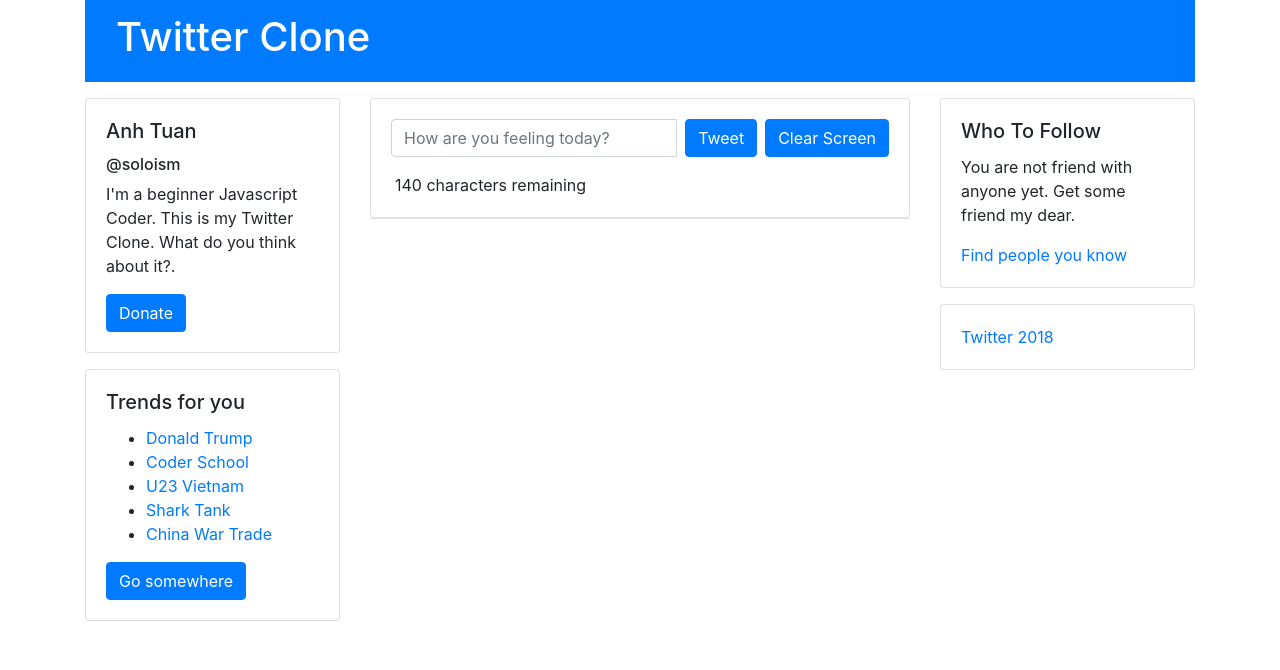
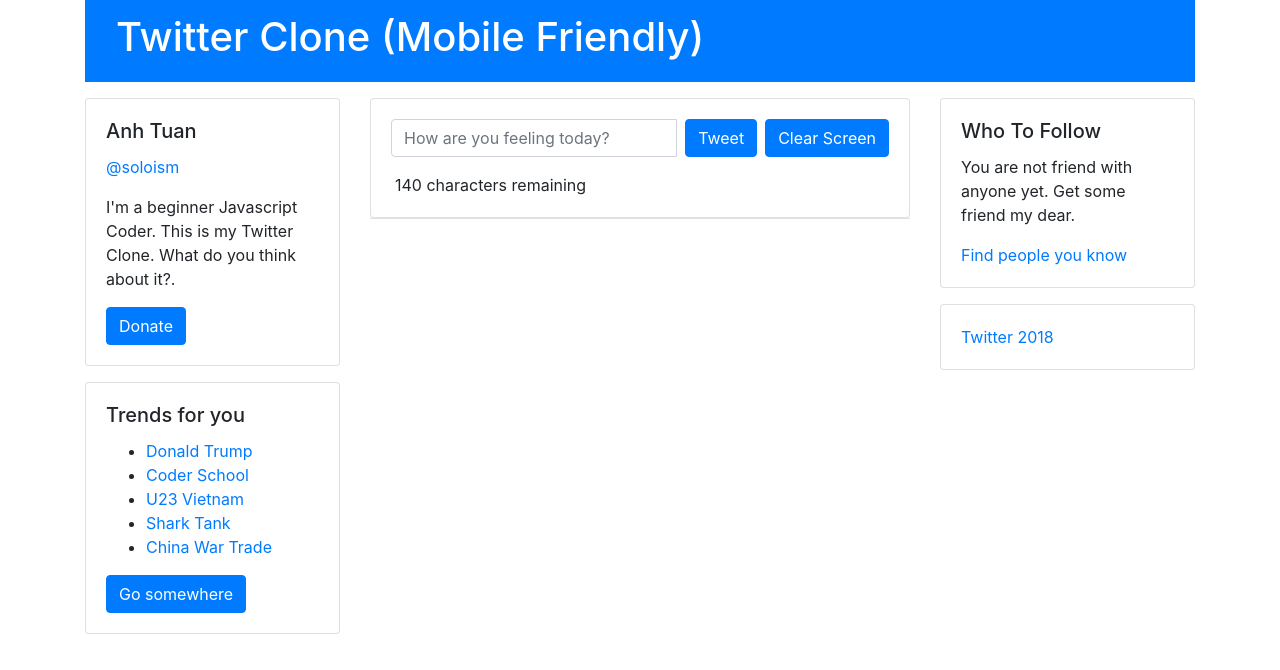
Before and after one commit to phanatuan/Week-3-Final-Homework, a plain HTML site: page index.html in a window 1280 px wide. Drawn offline with nearby package versions, Linux system fonts and the light colour scheme.

Commit message:
final one

```diff
--- a/index.html
+++ b/index.html
@@ -10,7 +10,7 @@
 	<div class='container'>
 		<nav class='navbar navbar-expand-lg navbar-dark bg-primary'>
 			<div class='container'>
-				<a class='navbar-brand mb-0' href='#'><h1>Twitter Clone</h1></a>
+				<a class='navbar-brand mb-0' href='#'><h1>Twitter Clone (Mobile Friendly)</h1></a>
 			</div>
 		</nav>
 
@@ -21,8 +21,8 @@
 
 					  <div class="card-body">
 					    <h5 class="card-title">Anh Tuan</h5>
-					    <h6>@soloism</h6>
-					    <p class="card-text">I'm a beginner Javascript Coder. This is my Twitter Clone. What do you think about it?.</p>
+					    <a href='https://twitter.com/Timmy53273660'<h6>@soloism</h6></a>
+					    <p class="card-text my-3" >I'm a beginner Javascript Coder. This is my Twitter Clone. What do you think about it?.</p>
 					    <a href="#" class="btn btn-primary">Donate</a>
 					  </div>
 					</div>
```
